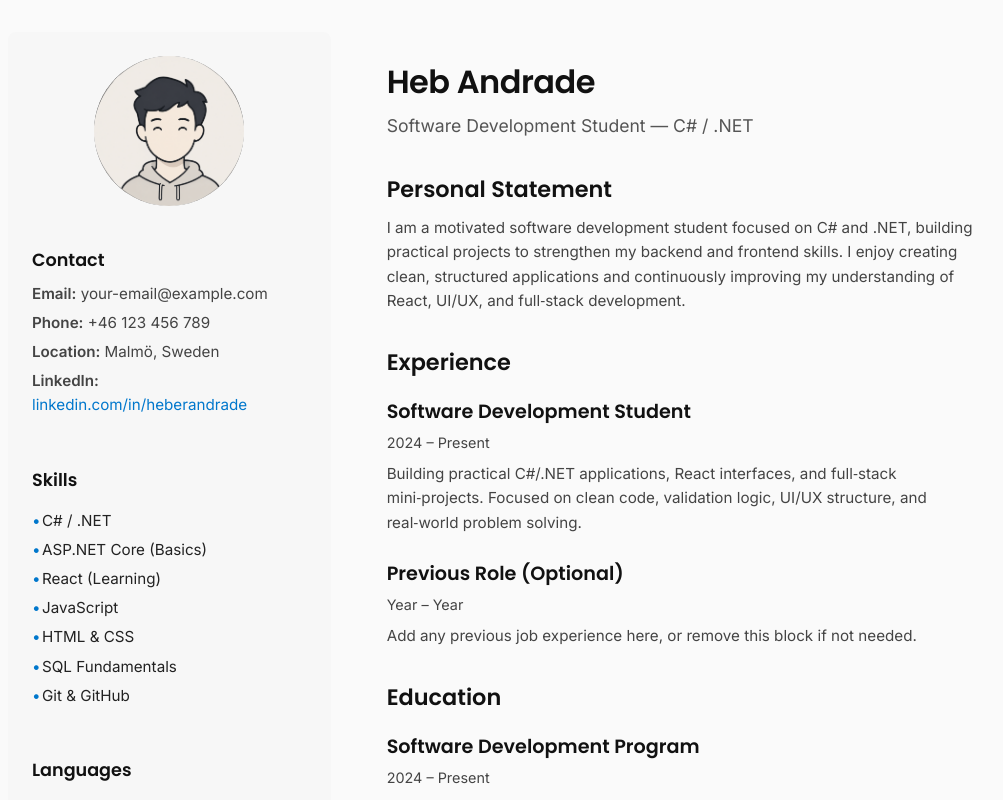
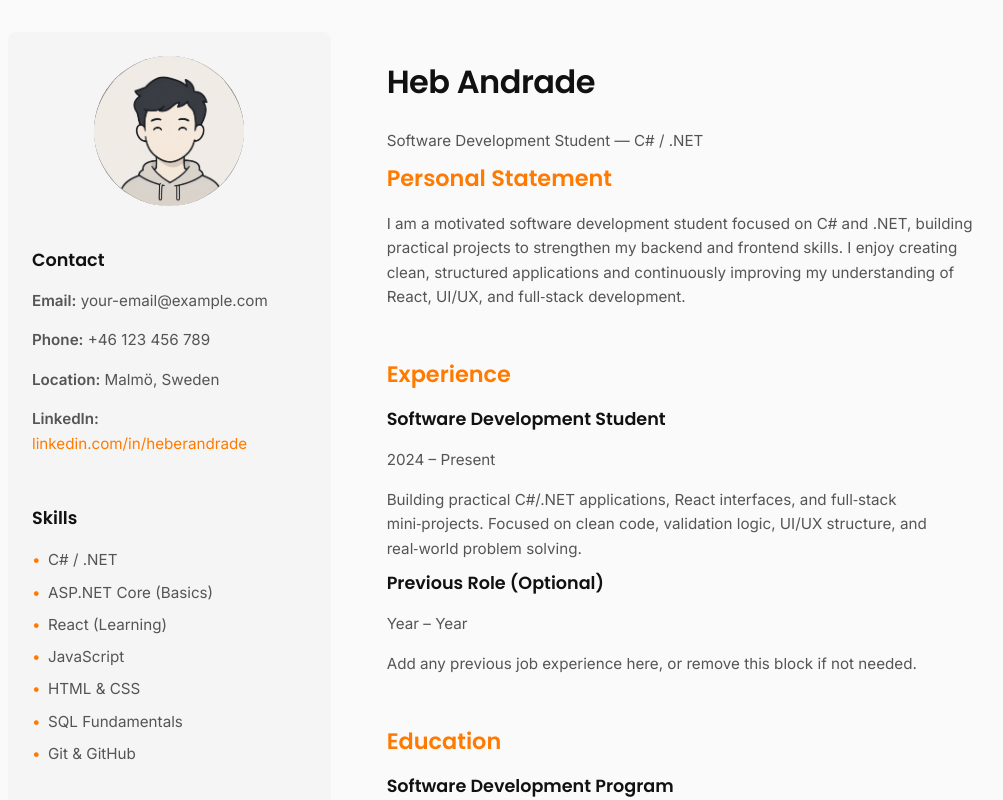
Before and after one commit to IdesignerSe/cv-react, a React (Vite) app: page / in a window 1280 px wide. Shown: the top 800 px of the page, without its empty margins (132-1135 px from the left). Built offline with nearby package versions, Linux system fonts and the light colour scheme.

Commit message:
ccs - orange theme

```diff
--- a/src/index.css
+++ b/src/index.css
@@ -1,5 +1,20 @@
+/* =========================================
+   COLOR PALETTE
+========================================= */
+:root {
+  --accent: #FF7A00;
 
-:root {
+  --text-main: #222222;
+  --text-light: #555555;
+  --background: #FAFAFA;
+
+  --gray-900: #111111;
+  --gray-700: #444444;
+  --gray-500: #666666;
+  --gray-300: #DDDDDD;
+  --gray-100: #F5F5F5;
+
+  /* Spacing scale */
   --space-1: 4px;
   --space-2: 8px;
   --space-3: 12px;
@@ -10,19 +25,83 @@
   --space-8: 64px;
 }
 
+/* =========================================
+   GLOBAL TYPOGRAPHY
+========================================= */
+body {
+  background: var(--background);
+  color: var(--text-main);
+  font-family: "Inter", "Poppins", sans-serif;
+  line-height: 1.6;
+  margin: 0;
+  padding: 0;
+}
+
+h1, h2, h3 {
+  font-family: "Poppins", sans-serif;
+  font-weight: 600;
+  margin-top: 0;
+  color: var(--gray-900);
+}
+
+h1 {
+  font-size: 2rem;
+  letter-spacing: -0.5px;
+}
+
+h2 {
+  font-size: 1.4rem;
+  margin-bottom: var(--space-3);
+  color: var(--accent);
+}
+
+h3 {
+  font-size: 1.1rem;
+  margin-bottom: 0.3rem;
+}
+
+p, li, a {
+  font-family: "Inter", sans-serif;
+  font-size: 0.95rem;
+  color: var(--text-light);
+}
+
+/* Accent links */
+a {
+  color: var(--accent);
+  text-decoration: none;
+}
+a:hover {
+  text-decoration: underline;
+}
+
+/* =========================================
+   LAYOUT
+========================================= */
+.cv-container {
+  display: grid;
+  grid-template-columns: 1fr 2fr;
+  gap: var(--space-6);
+  max-width: 1000px;
+  margin: 0 auto;
+  padding: var(--space-6);
+}
+
+.left-column {
+  background: var(--gray-100);
+  padding: var(--space-5);
+  border-radius: 8px;
+}
+
+.right-column {
+  padding: var(--space-5);
+}
+
+/* =========================================
+   SPACING
+========================================= */
 section {
   margin-bottom: var(--space-7);
-}
-
-.divider {
-  height: 1px;
-  background: var(--gray-300);
-  margin: var(--space-5) 0;
-}
-
-
-h2 {
-  margin-bottom: var(--space-3);
 }
 
 p {
@@ -33,102 +112,19 @@ ul li {
   margin-bottom: var(--space-2);
 }
 
-
-.cv-container {
-  gap: var(--space-6);
+/* Divider */
+.divider {
+  height: 1px;
+  background: var(--gray-300);
+  margin: var(--space-5) 0;
 }
 
-
-.cv-container {
-  display: grid;
-  grid-template-columns: 1fr 2fr; /* Left column smaller, right column bigger */
-  gap: 2rem;
-  max-width: 1000px;
-  margin: 0 auto;
-  padding: 2rem;
-}
-
-.left-column {
-  background: #f7f7f7;
-  padding: 1.5rem;
-  border-radius: 8px;
-}
-
-.right-column {
-  padding: 1.5rem;
-}
-
-/* === TYPOGRAPHY SYSTEM === */
-
-body {
-  font-family: "Inter", "Poppins", "Segoe UI", Arial, sans-serif;
-  color: #222;
-  line-height: 1.6;
-  background: #fafafa;
-  margin: 0;
-  padding: 0;
-}
-
-/* Headings */
-h1, h2, h3 {
-  font-weight: 600;
-  color: #111;
-  margin-top: 0;
-}
-
-/* Title hierarchy */
-h1 {
-  font-size: 2rem;
-  letter-spacing: -0.5px;
-}
-
-h2 {
-  font-size: 1.4rem;
-  margin-bottom: 0.5rem;
-}
-
-h3 {
-  font-size: 1.1rem;
-  margin-bottom: 0.3rem;
-}
-
-/* Paragraphs */
-p {
-  font-size: 0.95rem;
-  color: #444;
-  margin: 0.4rem 0;
-}
-
-/* Lists */
-ul {
-  font-size: 0.95rem;
-  padding-left: 1.2rem;
-}
-
-/* Links */
-a {
-  font-size: 0.95rem;
-  color: #0077cc;
-  text-decoration: none;
-}
-
-a:hover {
-  text-decoration: underline;
-}
-
-h1, h2, h3 {
-  font-family: "Poppins", sans-serif;
-}
-
-body, p, li, a {
-  font-family: "Inter", sans-serif;
-}
-
-
-
+/* =========================================
+   COMPONENTS
+========================================= */
 .profile-photo {
   text-align: center;
-  margin-bottom: 2rem;
+  margin-bottom: var(--space-6);
 }
 
 .profile-pic {
@@ -138,158 +134,31 @@ body, p, li, a {
   object-fit: cover;
 }
 
-.contact h3 {
-  margin-bottom: 0.5rem;
+/* FIXED BULLET SYSTEM — NO DOUBLE BULLETS */
+.skills-list,
+.languages-list {
+  list-style: none !important;
+  padding-left: 0 !important;
 }
 
-.contact p {
-  margin: 0.3rem 0;
+.skills-list li,
+.languages-list li {
+  position: relative;
+  padding-left: 16px;
 }
 
-.contact a {
-  color: #0077cc;
-  text-decoration: none;
-}
-
-.contact a:hover {
-  text-decoration: underline;
-}
-.skills h3 {
-  margin-bottom: 0.5rem;
-}
-
-.skills-list {
-  list-style: none;
-  padding: 0;
-}
-
-.skills-list li {
-  margin: 0.3rem 0;
-  padding-left: 10px;
-  position: relative;
-}
-
-.skills-list li::before {
-  content: "•";
-  position: absolute;
-  left: 0;
-  color: #0077cc;
-}
-
-.languages h3 {
-  margin-bottom: 0.5rem;
-}
-
-.languages-list {
-  list-style: none;
-  padding: 0;
-}
-
-.languages-list li {
-  margin: 0.3rem 0;
-  padding-left: 10px;
-  position: relative;
-}
-
+.skills-list li::before,
 .languages-list li::before {
   content: "•";
   position: absolute;
   left: 0;
-  color: #0077cc;
+  color: var(--accent);
 }
 
-.header-name {
-  margin-bottom: 2rem;
-}
-
-.full-name {
-  font-size: 2rem;
-  font-weight: bold;
-  margin: 0;
-}
-
-.job-title {
-  font-size: 1.1rem;
-  color: #555;
-  margin-top: 0.3rem;
-}
-
-.personal-statement {
-  margin-bottom: 2rem;
-}
-
-.personal-statement h2 {
-  margin-bottom: 0.5rem;
-}
-
-
-
-.personal-statement p {
-  line-height: 1.6;
-  color: #444;
-}
-
-.experience {
-  margin-bottom: 2rem;
-}
-
-.experience h2 {
-  margin-bottom: 1rem;
-}
-
-.job {
-  margin-bottom: 1.5rem;
-}
-
-.job h3 {
-  margin: 0;
-  font-size: 1.2rem;
-}
-
-.job-date {
-  font-size: 0.9rem;
-  color: #666;
-  margin: 0.2rem 0 0.5rem 0;
-}
-
-.job p {
-  line-height: 1.6;
-  color: #444;
-}
-
-.education {
-  margin-bottom: 2rem;
-}
-
-.education h2 {
-  margin-bottom: 1rem;
-}
-
-.school {
-  margin-bottom: 1.5rem;
-}
-
-.school h3 {
-  margin: 0;
-  font-size: 1.2rem;
-}
-
-.school-date {
-  font-size: 0.9rem;
-  color: #666;
-  margin: 0.2rem 0 0.5rem 0;
-}
-
-.school p {
-  line-height: 1.6;
-  color: #444;
-}
-
-
-/* === PRINT LAYOUT (A4 OPTIMIZED) === */
+/* =========================================
+   PRINT LAYOUT
+========================================= */
 @media print {
-
-  /* Page setup */
   @page {
     size: A4;
     margin: 20mm;
@@ -297,14 +166,11 @@ body, p, li, a {
 
   body {
     background: white !important;
-    color: #000 !important;
+    color: black !important;
     -webkit-print-color-adjust: exact;
     print-color-adjust: exact;
-    font-size: 11pt;
-    line-height: 1.4;
   }
 
-  /* Two-column layout becomes one column for print */
   .cv-container {
     display: block !important;
   }
@@ -315,32 +181,14 @@ body, p, li, a {
     padding: 0 !important;
   }
 
-  /* Avoid page breaks inside important sections */
-  .profile-photo,
-  .contact,
-  .skills,
-  .languages,
-  .header-name,
-  .personal-statement,
-  .experience,
-  .education {
-    page-break-inside: avoid;
-  }
-
-  /* Keep section titles visible and clean */
   h2 {
     color: var(--accent) !important;
-    margin-top: 20px;
-  }
-
-  /* Remove interactive elements */
-  button,
-  a[href^="http"]::after {
-    display: none !important;
   }
 }
 
-/* === RESPONSIVE MOBILE LAYOUT === */
+/* =========================================
+   RESPONSIVE (MOBILE)
+========================================= */
 @media (max-width: 768px) {
   .cv-container {
     display: block;
@@ -354,12 +202,10 @@ body, p, li, a {
     margin-bottom: var(--space-6);
   }
 
-  /* Center the profile photo on mobile */
   .profile-photo {
     text-align: center;
   }
 
-  /* Make headings slightly smaller for mobile */
   h1 {
     font-size: 1.6rem;
   }
@@ -367,8 +213,4 @@ body, p, li, a {
   h2 {
     font-size: 1.2rem;
   }
-
-  p, li, a {
-    font-size: 0.95rem;
-  }
 }
```
